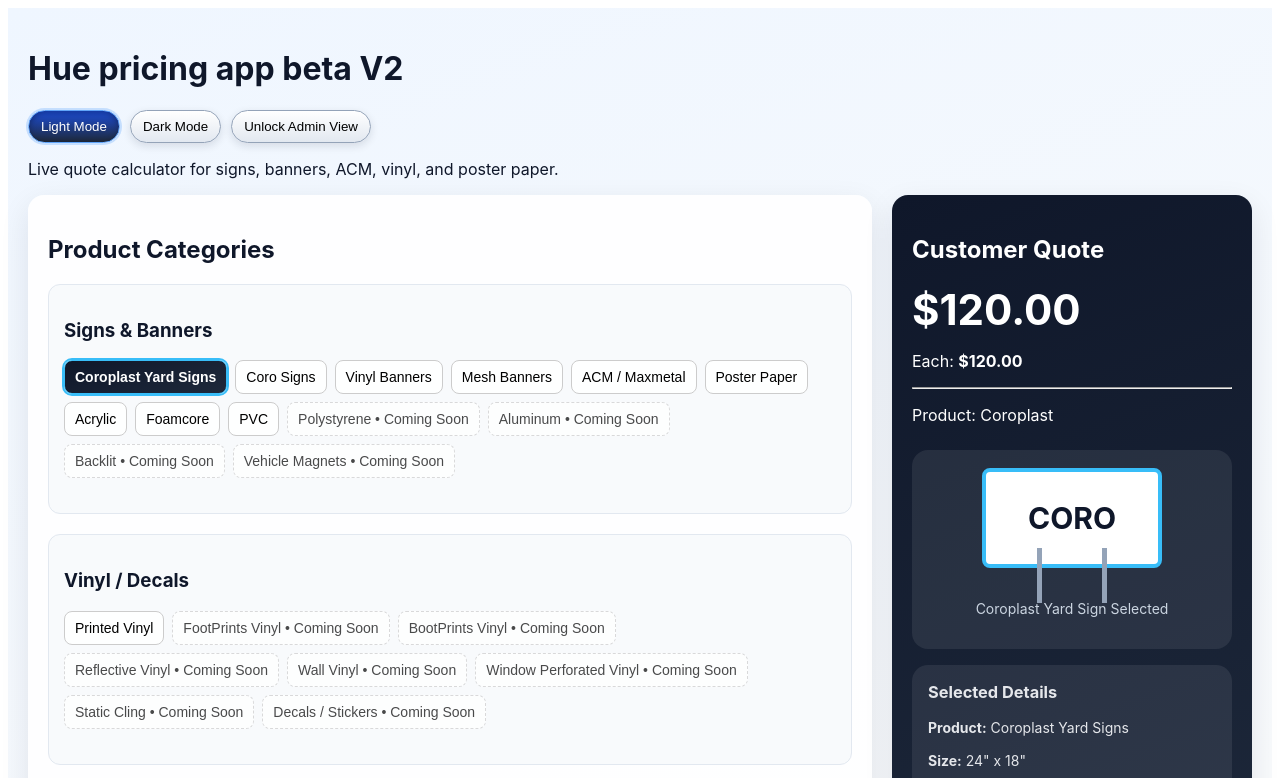
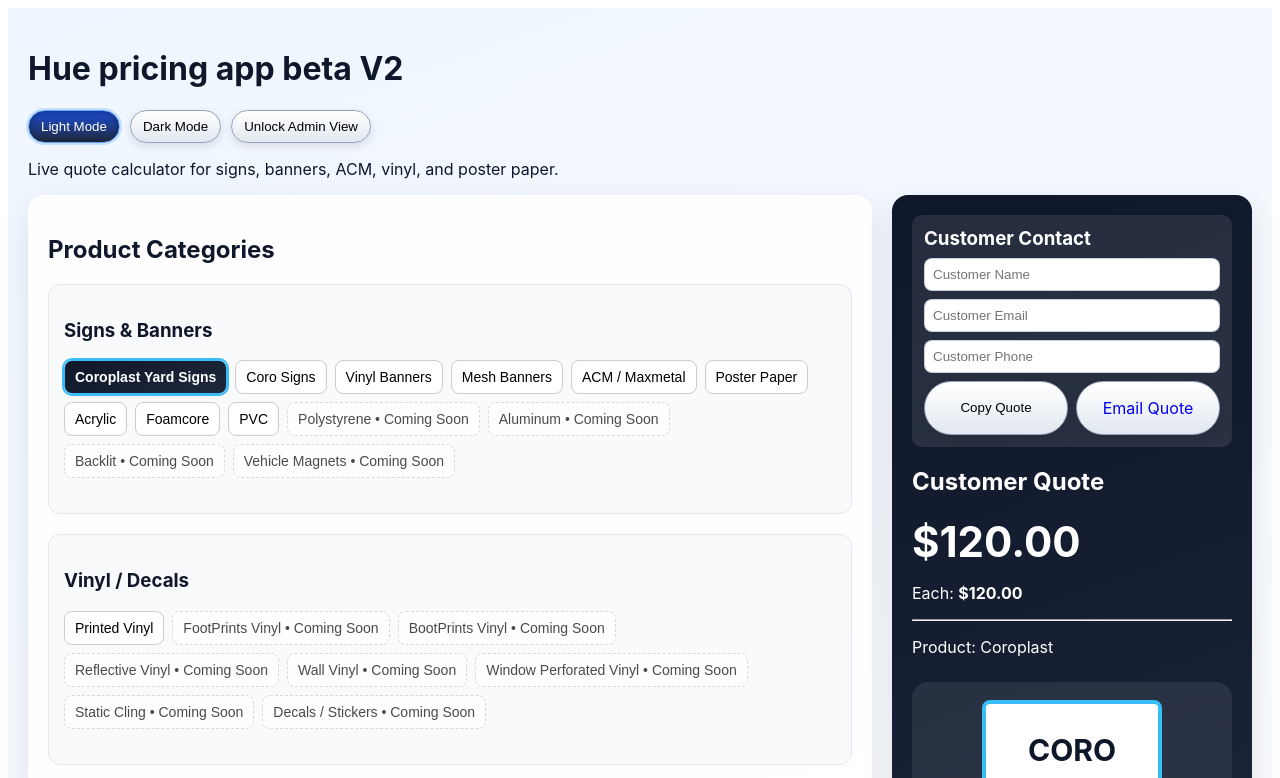
Before and after one commit to huegpx2008/hue-sign-pricing-app, a Next.js app: page / in a window 1280 px wide. Shown: the top 778 px of the page. Built offline with nearby package versions, Linux system fonts and the light colour scheme.

Commit message:
Add customer quote copy and mailto email actions

```diff
--- a/components/PricingSummary.js
+++ b/components/PricingSummary.js
@@ -1,3 +1,4 @@
+import { useState } from "react";
 import ProductVisual from "./ProductVisual";
 import VinylLayoutPreview from "./VinylLayoutPreview";
 import SheetLayoutPreview from "./SheetLayoutPreview";
@@ -20,6 +21,9 @@ export default function PricingSummary({
   dtfSummary,
   isAdminView,
 }) {
+  const [customerName, setCustomerName] = useState("");
+  const [customerEmail, setCustomerEmail] = useState("");
+  const [customerPhone, setCustomerPhone] = useState("");
   const scrollToQuoteSummary = () => {
     if (typeof window === "undefined" || window.innerWidth > 800) return;
     document.getElementById("quote-summary-anchor")?.scrollIntoView({ behavior: "smooth", block: "start" });
@@ -28,10 +32,72 @@ export default function PricingSummary({
   const isDtf = activeProduct === "dtfTransfers" && dtfSummary;
   const isScreenPrint = activeProduct === "screenPrinting" && dtfSummary;
   const summaryCalc = (isDtf || isScreenPrint) ? dtfSummary : calc;
+  const priceEachText = isScreenPrint
+    ? money(dtfSummary?.averagePricePerShirt || dtfSummary?.each || 0)
+    : money(summaryCalc.each || 0);
+
+  const quoteLines = [
+    "Hue Graphics & Apparel Quote",
+    "",
+    `Customer Name: ${customerName || "Not provided"}`,
+    `Customer Phone: ${customerPhone || "Not provided"}`,
+    "",
+    "Quote Summary:",
+    `Product: ${isDtf ? "DTF Transfers" : isScreenPrint ? "Screen Printing" : calc.label}`,
+    `Quantity: ${isDtf ? dtfSummary?.totalGarmentQty || 0 : isScreenPrint ? dtfSummary?.totalGarments || 0 : num(qty, 1)}`,
+    `Price Each: ${priceEachText}`,
+    `Grand Total: ${money(summaryCalc.retail || 0)}`,
+    "",
+    "Selected Options/Details:",
+    ...(isDtf
+      ? [
+          `Style #: ${dtfSummary?.selectedStyle || "Not selected"}`,
+          `Garment: ${dtfSummary?.selectedTitle || "Not selected"}`,
+          `Color: ${dtfSummary?.selectedColor || "Not selected"}`,
+          `Sizes: ${Object.entries(dtfSummary?.sizeQuantities || {}).filter(([, v]) => Number(v) > 0).map(([k, v]) => `${k}:${v}`).join(", ") || "None"}`,
+          `Print Locations: ${(dtfSummary?.selectedPrintLocations || []).length ? dtfSummary.selectedPrintLocations.join(", ") : "None selected"}`,
+        ]
+      : isScreenPrint
+      ? [
+          ...((dtfSummary?.lineItems || []).map((li, idx) => {
+            const sizes = Object.entries(li.sizeQty || {}).filter(([, v]) => Number(v) > 0).map(([k, v]) => `${k}:${v}`).join(", ") || "None";
+            return `Line ${idx + 1}: ${li.style || "Style not selected"} ${li.color ? `(${li.color})` : ""} • Qty ${li.totalQty || 0} • Sizes ${sizes} • ${money(li.retailPerShirt || 0)}/shirt`;
+          })),
+          ...((dtfSummary?.printLines || []).map((pl) => `${pl.name}: ${pl.colors} colors • ${money(pl.pricePerPrint)}/print`)),
+          `Artwork/Setup Fee: ${money(dtfSummary?.setupFee || 0)}`,
+        ]
+      : selectedDetails.options.length
+      ? selectedDetails.options
+      : ["None"])
+    ,
+    "",
+    "Please reply to this email if you’d like to move forward or have any questions.",
+  ];
+
+  const quoteText = quoteLines.join("\n");
+  const emailHref = `mailto:${encodeURIComponent(customerEmail)}?cc=${encodeURIComponent("jason@huegraphics.cc")}&subject=${encodeURIComponent("Quote from Hue Graphics & Apparel")}&body=${encodeURIComponent(quoteText)}`;
+
+  const handleCopyQuote = async () => {
+    if (typeof navigator !== "undefined" && navigator.clipboard?.writeText) {
+      await navigator.clipboard.writeText(quoteText);
+      return;
+    }
+    if (typeof window !== "undefined") window.alert("Clipboard not available on this browser.");
+  };
 
   return (
     <>
       <aside className="summary sticky" id="quote-summary-anchor">
+        <div style={{ marginBottom: 14, padding: 12, borderRadius: 10, background: "rgba(255,255,255,0.09)" }}>
+          <h3 style={{ marginTop: 0, marginBottom: 8 }}>Customer Contact</h3>
+          <input style={{ width: "100%", marginBottom: 8, padding: 8, borderRadius: 8, border: "1px solid rgba(148,163,184,.5)" }} placeholder="Customer Name" value={customerName} onChange={(e) => setCustomerName(e.target.value)} />
+          <input style={{ width: "100%", marginBottom: 8, padding: 8, borderRadius: 8, border: "1px solid rgba(148,163,184,.5)" }} placeholder="Customer Email" value={customerEmail} onChange={(e) => setCustomerEmail(e.target.value)} />
+          <input style={{ width: "100%", marginBottom: 8, padding: 8, borderRadius: 8, border: "1px solid rgba(148,163,184,.5)" }} placeholder="Customer Phone" value={customerPhone} onChange={(e) => setCustomerPhone(e.target.value)} />
+          <div style={{ display: "grid", gridTemplateColumns: "1fr 1fr", gap: 8 }}>
+            <button className="modeBtn" onClick={handleCopyQuote}>Copy Quote</button>
+            <a className="modeBtn" href={customerEmail ? emailHref : "#"} onClick={(e) => { if (!customerEmail) e.preventDefault(); }} style={{ textDecoration: "none", textAlign: "center", lineHeight: "36px" }}>Email Quote</a>
+          </div>
+        </div>
         <h2>{isAdminView ? "Suggested Retail" : "Customer Quote"}</h2>
         <div style={{ fontSize: 42, fontWeight: "bold" }}>{money(summaryCalc.retail)}</div>
         {!(isScreenPrint && (dtfSummary.lineItems || []).length > 1) && <p>Each: <strong>{money(summaryCalc.each)}</strong></p>}
```
